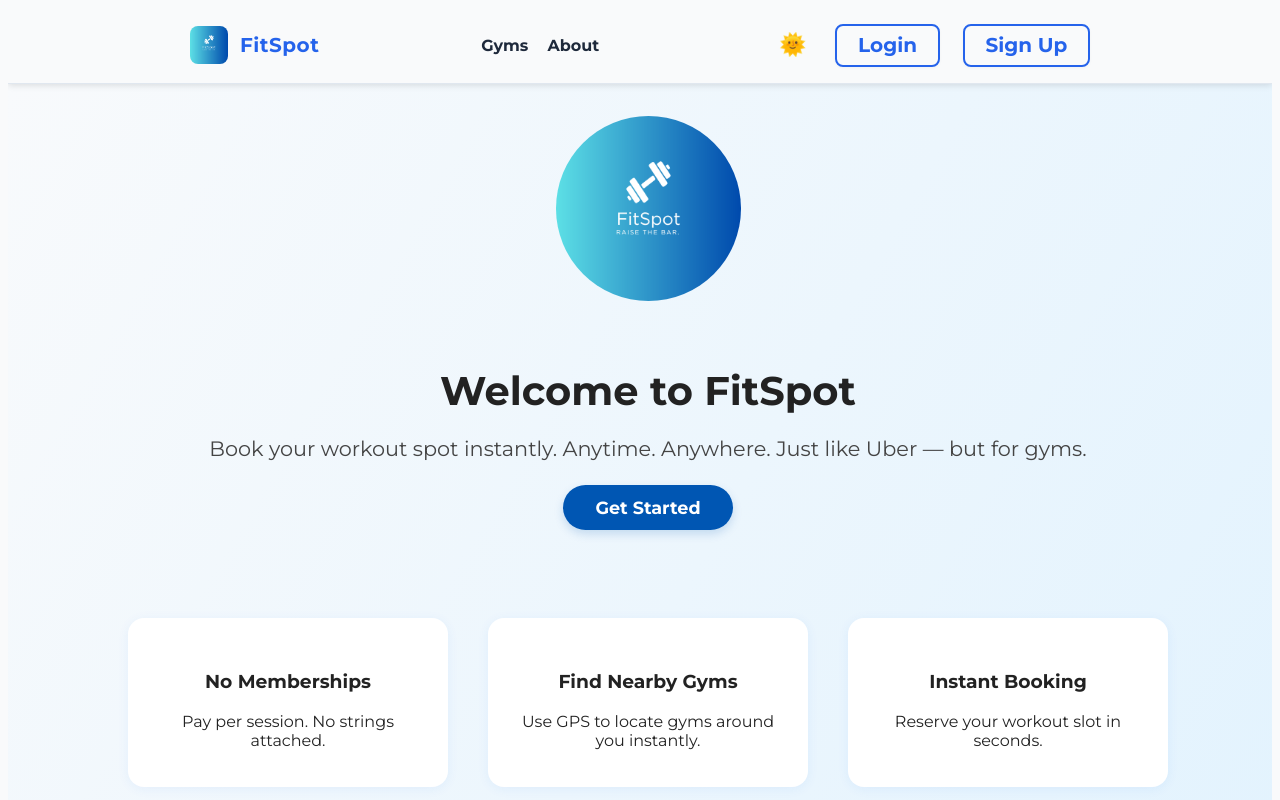
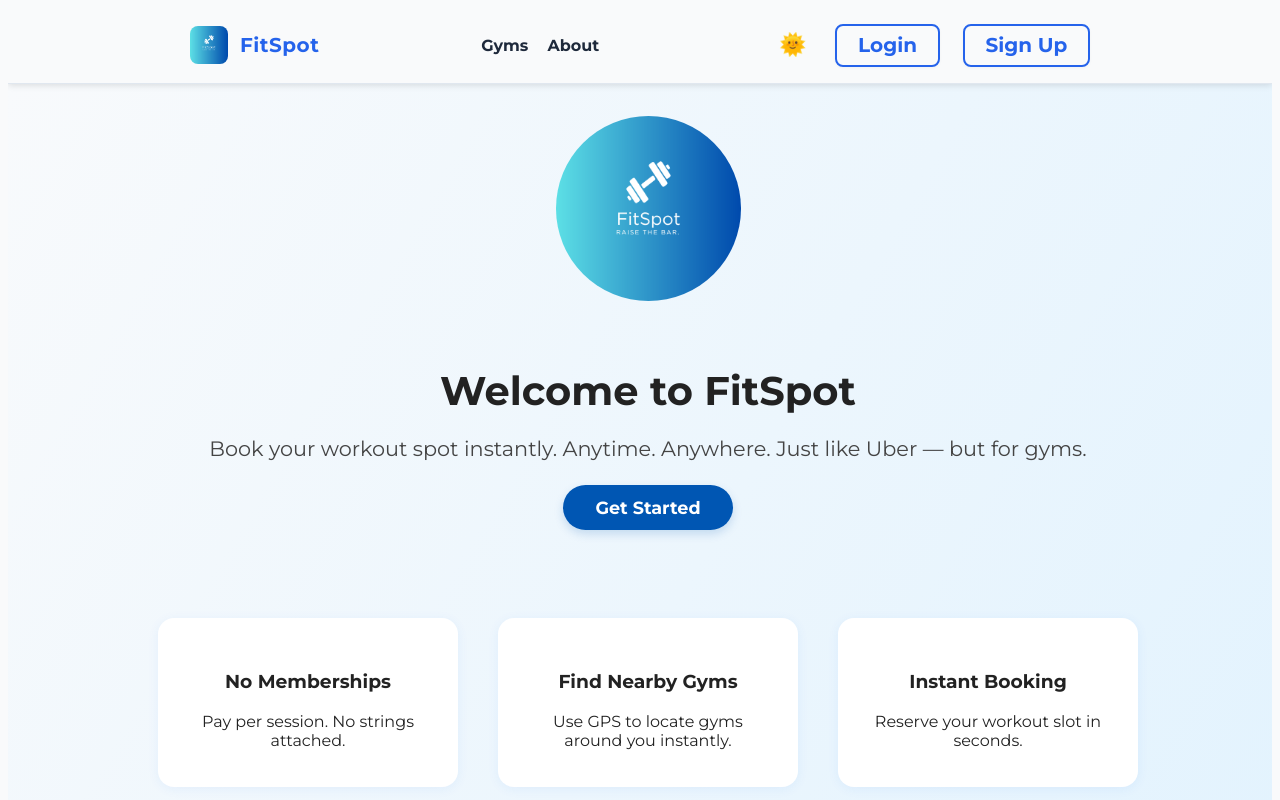
Before and after one commit to StartedtoCodewithAI/FitSpot, a React (Vite) app: page /#/ in a window 1280 px wide. Shown: the top 800 px of the page. Built offline with nearby package versions, Linux system fonts and the light colour scheme.

Commit message:
Update index.css

```diff
--- a/src/index.css
+++ b/src/index.css
@@ -21,7 +21,6 @@ html, body {
   --color-danger: #dc2626;
 }
 
-/* Dark mode overrides */
 [data-theme="dark"] {
   --color-bg-light: #181a1b;
   --color-primary-dark: #f1f5f9;
@@ -365,6 +364,9 @@ body {
   gap: 2.5rem;
   margin: 2.5rem 0;
   width: 100%;
+  max-width: 980px;
+  margin-left: auto;
+  margin-right: auto;
 }
 
 .feature-card {
```
